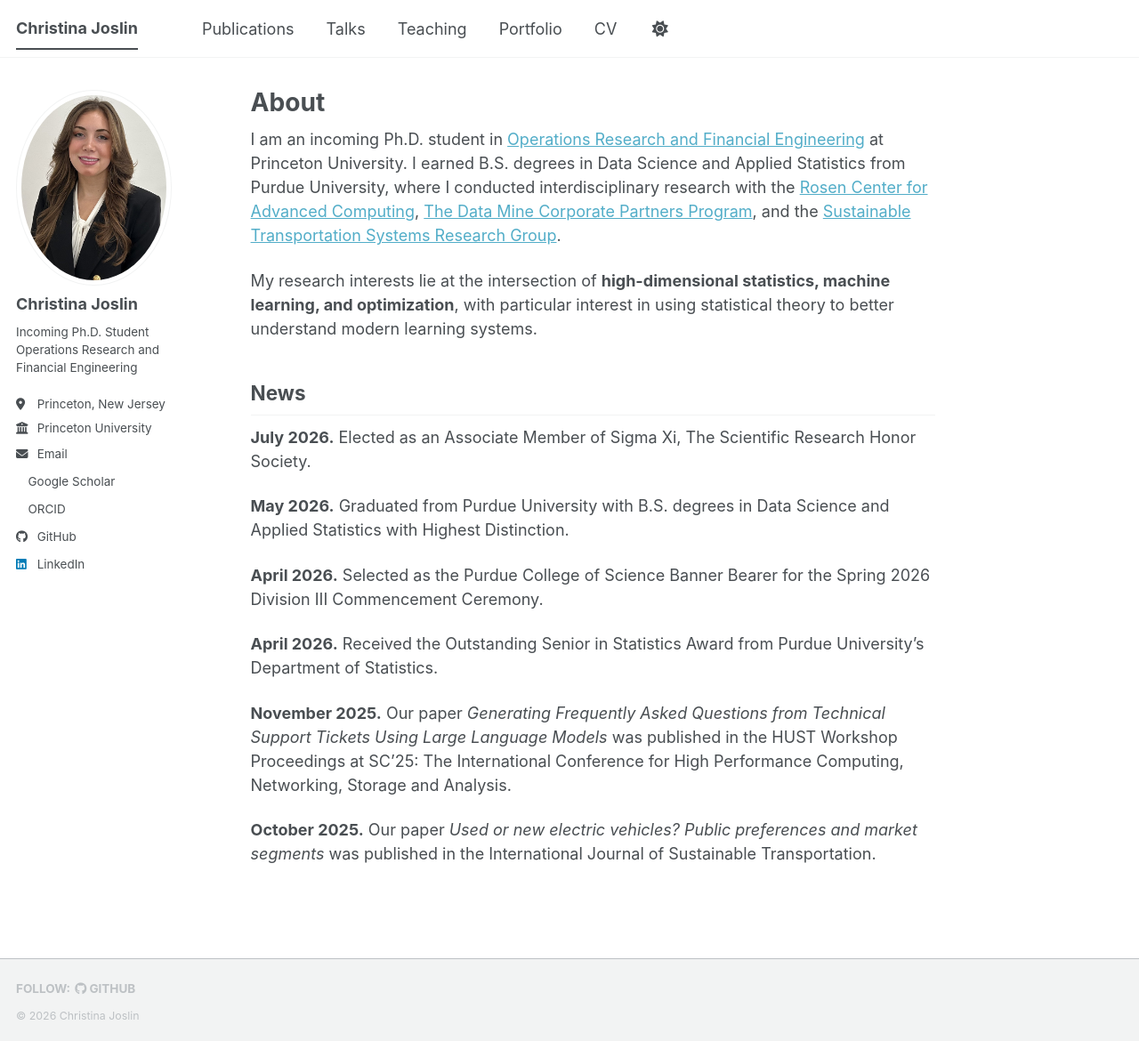
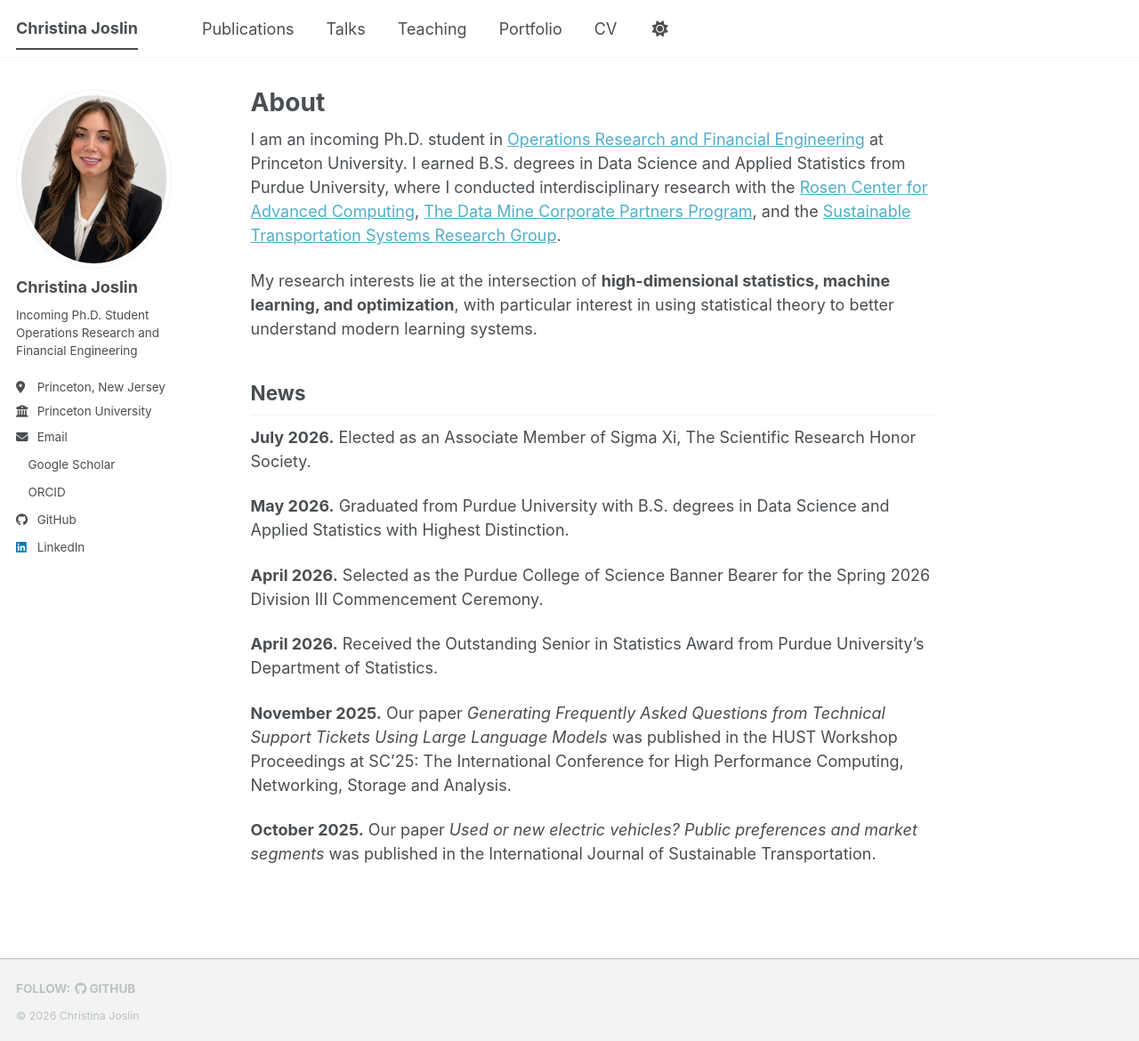
Before and after one commit to christinajoslin/christinajoslin.github.io, a Jekyll site: the page built from _pages/about.md, in a window 1280 px wide and 1170 px high. Shown: the whole window at 89% size. Built offline with Jekyll 4.4.1, drawn with Linux system fonts in a browser that asks for light colours; a style sheet for code colours, icons or effects is not loaded.

Commit message:
Update profile pic

```diff
--- a/_config.yml
+++ b/_config.yml
@@ -23,7 +23,7 @@ repository               : "christinajoslin/christinajoslin.github.io"
 #               Additional customization can be done by editing /_includes/author-profile.html
 author:
   # Biographic information
-  avatar           : "profile_2.jpeg"
+  avatar           : "profile.png"
   name             : "Christina Joslin"
   pronouns         : #
   bio              : "Incoming Ph.D. Student<br>Operations Research and Financial Engineering"
```
Also changed, not shown: images/profile.jpg (deleted), images/profile.png (added), images/profile_2.jpeg (deleted).
